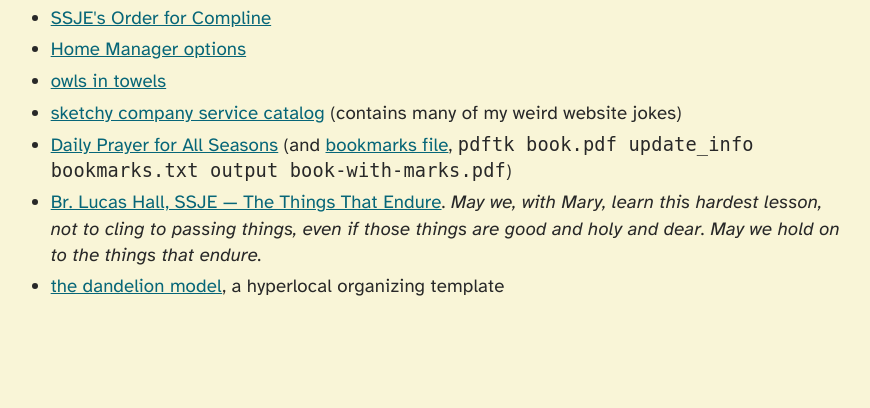
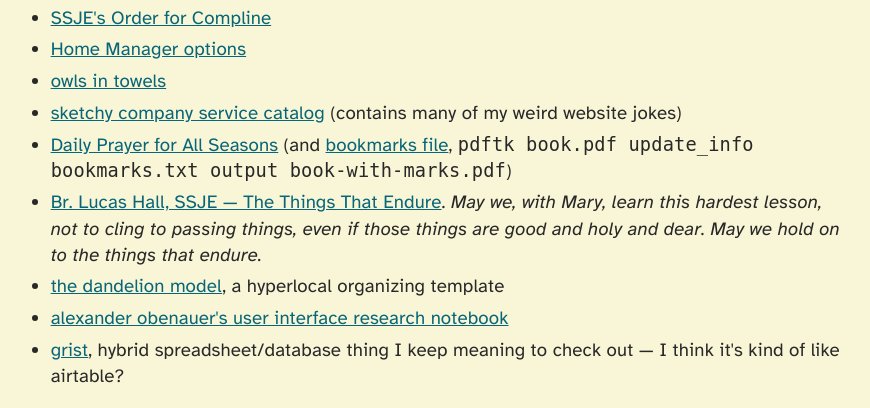
Before and after one commit to an-empty-string/website, a Flask app: page /bookmarks.html in a window 1280 px wide. Shown: the part 4087-4495 px from the top of the page, without its empty margins (8-878 px from the left). Before the commit the page ends 4383 px from the top, so only its background shows below. Run offline with Flask 3, Linux system fonts and the light colour scheme.

Commit message:
bookmarks updates

```diff
--- a/templates/bookmarks.html
+++ b/templates/bookmarks.html
@@ -161,6 +161,8 @@
     <li><a href="https://www.episcopalchurch.org/wp-content/uploads/2021/01/daily_prayer_all_seasons_eng_final_pages_0.pdf">Daily Prayer for All Seasons</a> (and <a href="https://f.tris.fyi/daily-prayer-for-all-seasons.bookmarks.txt">bookmarks file</a>, <code>pdftk book.pdf update_info bookmarks.txt output book-with-marks.pdf</code>)</li>
     <li><a href="https://www.ssje.org/2025/07/22/the-things-that-endure-br-lucas-hall/">Br. Lucas Hall, SSJE &mdash; The Things That Endure</a>. <em>May we, with Mary, learn this hardest lesson, not to cling to passing things, even if those things are good and holy and dear. May we hold on to the things that endure.</em></li>
     <li><a href="https://www.dandelionmodel.org/">the dandelion model</a>, a hyperlocal organizing template</li>
+    <li><a href="https://alexanderobenauer.com/labnotes/000/">alexander obenauer's user interface research notebook</a></li>
+    <li><a href="https://www.getgrist.com/">grist</a>, hybrid spreadsheet/database thing I keep meaning to check out &mdash; I think it's kind of like airtable?</a></li>
 </ul>
 <script>
     var targetLink;
```
